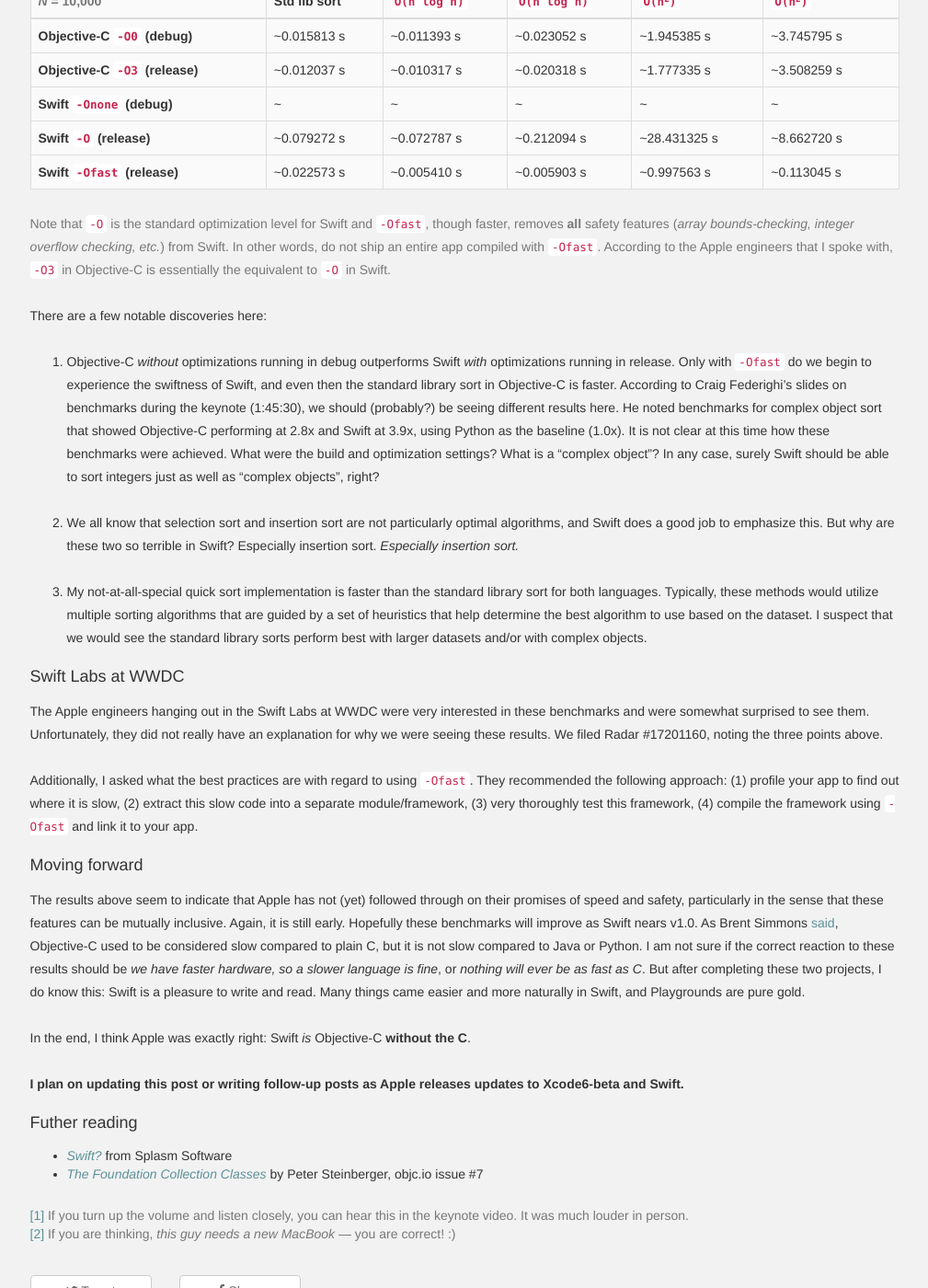
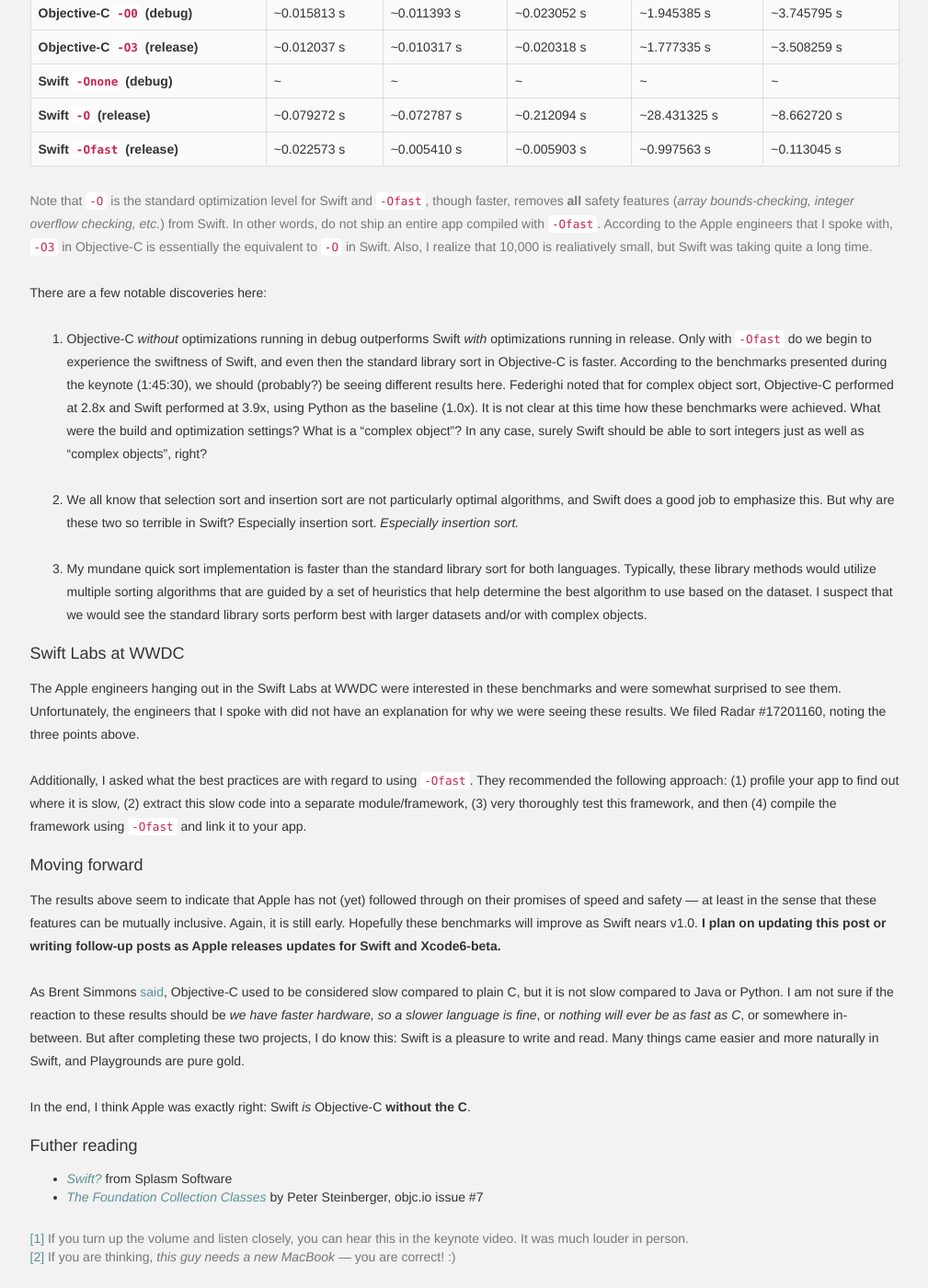
Before and after one commit to jessesquires/jessesquires.com, a Jekyll site: the page built from _posts/2014-06-24-apples-to-apples.md, in a window 1280 px wide and 1400 px high, scrolled down 1678 px. Shown: the whole window at 92% size, without its empty margins (135-1144 px from the left). Built offline with Jekyll 4.4.1, drawn with Linux system fonts in a browser that asks for light colours; nearby versions of some CDN libraries; Markdown is read by kramdown in place of the engine named in the settings; some of the changed text lies outside the part shown.

Commit message:
post revisions

```diff
--- a/_posts/2014-06-24-apples-to-apples.md
+++ b/_posts/2014-06-24-apples-to-apples.md
@@ -5,7 +5,7 @@
 excerpt: When Craig Federighi arrived at his presentation slide about Objective-C during this year's WWDC keynote everyone in the room seemed puzzled, curious, and maybe even a bit uneasy. What was happening? As he continued, he considered what Objective-C would be like without the C
 ---
 
-When Craig Federighi arrived at his presentation slide about Objective-C during this year's [WWDC keynote](http://www.apple.com/apple-events/june-2014/) everyone in the room seemed puzzled, curious, and maybe even a bit uneasy. *What was happening?* As he continued, he considered what Objective-C would be like **without the C**, and the room abruptly filled with rumblings and whispers <sup><a href="#note1" id="superscript1">[1]</a></sup> as developers in the audience confided in those around them. If you had been following the [discussions](http://kickingbear.com/blog/archives/412) in our community about the [state of Objective-C](http://nearthespeedoflight.com/article/2014_03_17_objective_next) (and why we [need to replace it](http://ashfurrow.com/blog/we-need-to-replace-objective-c)) during the previous months, you could only have imagined one thing: Objective-C was no more &mdash; at least not as we knew it.
+When Craig Federighi arrived at his presentation slide about Objective-C during this year's [WWDC keynote](http://www.apple.com/apple-events/june-2014/) everyone in the room seemed puzzled, curious, and maybe even a bit uneasy. *What was happening?* As he continued, he considered what Objective-C would be like **without the C**, and the room abruptly filled with rumblings and whispers <sup><a href="#note1" id="superscript1">[1]</a></sup> as developers in the audience confided in those around them. If you had been following the [discussions](http://informalprotocol.com/2014/02/replacing-cocoa/) in our community about the [state of Objective-C](http://nearthespeedoflight.com/article/2014_03_17_objective_next) (and why we [need to replace it](http://ashfurrow.com/blog/we-need-to-replace-objective-c)) during the previous months, you could only have imagined one thing: Objective-C was no more &mdash; at least not as we knew it.
 
 <blockquote>
 	<p>And then Federighi said, let there be Swift; and there was Swift.</p>
@@ -98,29 +98,29 @@
 	</table>
 </div>
 
-<p class="text-muted">Note that <code>-O</code> is the standard optimization level for Swift and <code>-Ofast</code>, though faster, removes <strong>all</strong> safety features (<em>array bounds-checking, integer overflow checking, etc.</em>) from Swift. In other words, do not ship an entire app compiled with <code>-Ofast</code>. According to the Apple engineers that I spoke with, <code>-O3</code> in Objective-C is essentially the equivalent to <code>-O</code> in Swift.</p>
+<p class="text-muted">Note that <code>-O</code> is the standard optimization level for Swift and <code>-Ofast</code>, though faster, removes <strong>all</strong> safety features (<em>array bounds-checking, integer overflow checking, etc.</em>) from Swift. In other words, do not ship an entire app compiled with <code>-Ofast</code>. According to the Apple engineers that I spoke with, <code>-O3</code> in Objective-C is essentially the equivalent to <code>-O</code> in Swift. Also, I realize that 10,000 is realiatively small, but Swift was taking quite a long time.</p>
 
 There are a few notable discoveries here:
 
-1. Objective-C *without* optimizations running in debug outperforms Swift *with* optimizations running in release. Only with <code>-Ofast</code> do we begin to experience the swiftness of Swift, and even then the standard library sort in Objective-C is faster. According to Craig Federighi's slides on benchmarks during the keynote (1:45:30), we should (probably?) be seeing different results here. He noted benchmarks for complex object sort that showed Objective-C performing at 2.8x and Swift at 3.9x, using Python as the baseline (1.0x). It is not clear at this time how these benchmarks were achieved. What were the build and optimization settings? What is a "complex object"? In any case, surely Swift should be able to sort integers just as well as "complex objects", right?
+1. Objective-C *without* optimizations running in debug outperforms Swift *with* optimizations running in release. Only with <code>-Ofast</code> do we begin to experience the swiftness of Swift, and even then the standard library sort in Objective-C is faster. According to the benchmarks presented during the keynote (1:45:30), we should (probably?) be seeing different results here. Federighi noted that for complex object sort, Objective-C performed at 2.8x and Swift performed at 3.9x, using Python as the baseline (1.0x). It is not clear at this time how these benchmarks were achieved. What were the build and optimization settings? What is a "complex object"? In any case, surely Swift should be able to sort integers just as well as "complex objects", right?
 
 2. We all know that selection sort and insertion sort are not particularly optimal algorithms, and Swift does a good job to emphasize this. But why are these two so terrible in Swift? Especially insertion sort. *Especially insertion sort.*
 
-3. My not-at-all-special quick sort implementation is faster than the standard library sort for both languages. Typically, these methods would utilize multiple sorting algorithms that are guided by a set of heuristics that help determine the best algorithm to use based on the dataset. I suspect that we would see the standard library sorts perform best with larger datasets and/or with complex objects.
+3. My mundane quick sort implementation is faster than the standard library sort for both languages. Typically, these library methods would utilize multiple sorting algorithms that are guided by a set of heuristics that help determine the best algorithm to use based on the dataset. I suspect that we would see the standard library sorts perform best with larger datasets and/or with complex objects.
 
 #### Swift Labs at WWDC
 
-The Apple engineers hanging out in the Swift Labs at WWDC were very interested in these benchmarks and were somewhat surprised to see them. Unfortunately, they did not really have an explanation for why we were seeing these results. We filed Radar #17201160, noting the three points above.
+The Apple engineers hanging out in the Swift Labs at WWDC were interested in these benchmarks and were somewhat surprised to see them. Unfortunately, the engineers that I spoke with did not have an explanation for why we were seeing these results. We filed Radar #17201160, noting the three points above.
 
-Additionally, I asked what the best practices are with regard to using <code>-Ofast</code>. They recommended the following approach: (1) profile your app to find out where it is slow, (2) extract this slow code into a separate module/framework, (3) very thoroughly test this framework, (4) compile the framework using <code>-Ofast</code> and link it to your app.
+Additionally, I asked what the best practices are with regard to using <code>-Ofast</code>. They recommended the following approach: (1) profile your app to find out where it is slow, (2) extract this slow code into a separate module/framework, (3) very thoroughly test this framework, and then (4) compile the framework using <code>-Ofast</code> and link it to your app.
 
 #### Moving forward
 
-The results above seem to indicate that Apple has not (yet) followed through on their promises of speed and safety, particularly in the sense that these features can be mutually inclusive. Again, it is still early. Hopefully these benchmarks will improve as Swift nears v1.0. As Brent Simmons [said](http://inessential.com/2014/02/12/on_replacing_objective-c), Objective-C used to be considered slow compared to plain C, but it is not slow compared to Java or Python. I am not sure if the correct reaction to these results should be *we have faster hardware, so a slower language is fine*, or *nothing will ever be as fast as C*. But after completing these two projects, I do know this: Swift is a pleasure to write and read. Many things came easier and more naturally in Swift, and Playgrounds are pure gold.
+The results above seem to indicate that Apple has not (yet) followed through on their promises of speed and safety &mdash; at least in the sense that these features can be mutually inclusive. Again, it is still early. Hopefully these benchmarks will improve as Swift nears v1.0. **I plan on updating this post or writing follow-up posts as Apple releases updates for Swift and Xcode6-beta.**
+
+As Brent Simmons [said](http://inessential.com/2014/02/12/on_replacing_objective-c), Objective-C used to be considered slow compared to plain C, but it is not slow compared to Java or Python. I am not sure if the reaction to these results should be *we have faster hardware, so a slower language is fine*, or *nothing will ever be as fast as C*, or somewhere in-between. But after completing these two projects, I do know this: Swift is a pleasure to write and read. Many things came easier and more naturally in Swift, and Playgrounds are pure gold.
 
 In the end, I think Apple was exactly right: Swift *is* Objective-C **without the C**.
-
-**I plan on updating this post or writing follow-up posts as Apple releases updates to Xcode6-beta and Swift.**
 
 #### Futher reading
 
```
Also changed, not shown: other parts of _posts/2014-06-24-apples-to-apples.md (+1 -1 lines).
